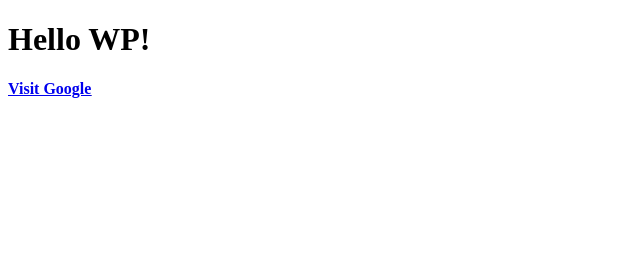
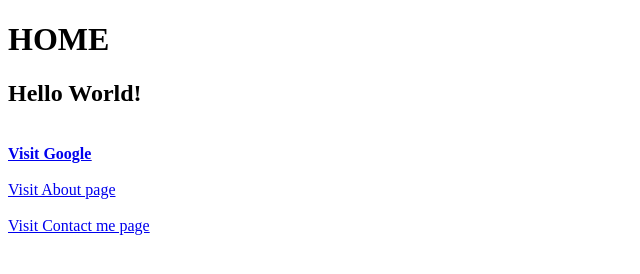
Before and after one commit to 23pwbcs1008/23pwbcs1008, a plain HTML site: page index.html in a window 1280 px wide. Shown: the whole page, without its empty margins (0-640 px from the left). Drawn offline with Linux system fonts and the light colour scheme.

Commit message:
Added Pages

```diff
--- a/index.html
+++ b/index.html
@@ -1,5 +1,6 @@
 <!DOCTYPE html>
 <html>
+<!--This is my first HTML  Code-->
 
 <head>
     <title>Titile of the page</title>
@@ -7,8 +8,18 @@
 </head>
 
 <body>
-    <h1>Hello WP!</h1>
+    <h1>HOME</h1>
+    <h2>Hello World!</h2>
+    <br>
     <u><b><a href="https://www.google.com"> Visit Google</a></b></u>
+    <br>
+    <br>
+    <a href="About.html">Visit About page</a>
+    <br>
+    <br>
+    <a href="Contact.html">Visit Contact me page</a>
+
+
 </body>
 
 </html>
```
Also changed, not shown: About.html (added, +16 -0 lines), Contact.html (added, +15 -0 lines).
